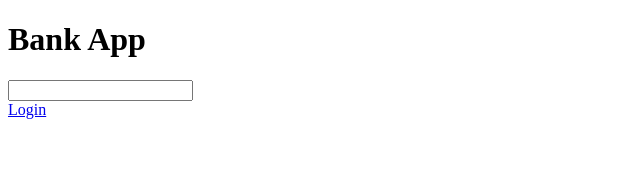
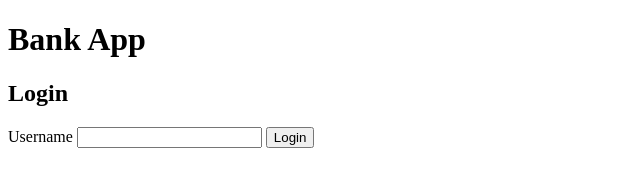
Before and after one commit to 17clouds/Bank_App, a website: page Bank/index.html in a window 1280 px wide. Shown: the whole page, without its empty margins (0-640 px from the left). Drawn offline with Linux system fonts and the light colour scheme.

Commit message:
feat: login form

```diff
--- a/Bank/index.html
+++ b/Bank/index.html
@@ -13,11 +13,14 @@
 
     <template id="login">
         <h1>Bank App</h1>
-
-        <input id="username" name="username" type="text">
-
         <section>
-            <a href="/dashboard" onclick="onLinkClick(event)" >Login</a>
+            <h2>Login</h2>
+        <form id="loginForm">
+            <label for="username">Username</label>
+            <input id="username" name="username" type="text">
+            <button>Login</button>
+        </form>
+<!--            <a href="/dashboard" onclick="onLinkClick(event)" >Login</a>-->
         </section>
     </template>
 
```
